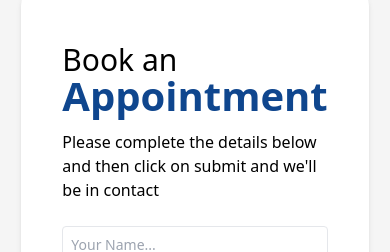
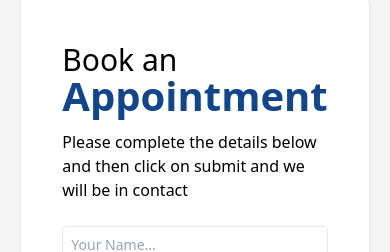
Before and after one commit to S-Abdullahi/rx-expert, a Next.js app: page / in a window 390 px wide. Shown: the part 2000-2252 px from the top of the page. Built offline with nearby package versions, Linux system fonts and the light colour scheme.

Commit message:
about section responsiveness

```diff
--- a/app/page.tsx
+++ b/app/page.tsx
@@ -143,7 +143,7 @@ export default function Home() {
             </h3>
             <p className="max-w-[398px] mb-6">
               Please complete the details below and then click on submit and
-              we'll be in contact
+              we will be in contact
             </p>
             <form className="flex flex-col gap-5">
               <FormRow placeholder="Your Name..." />
```
